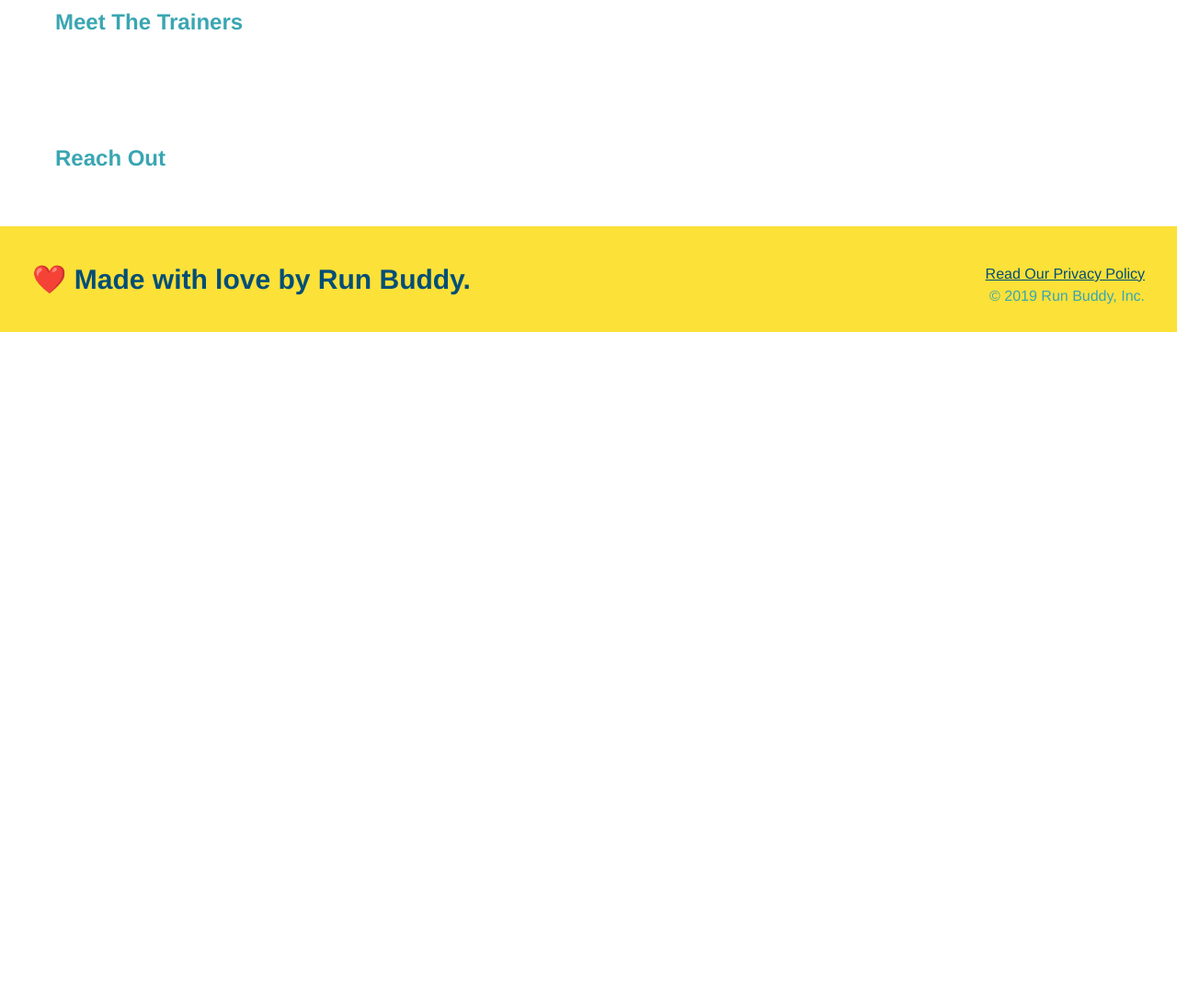
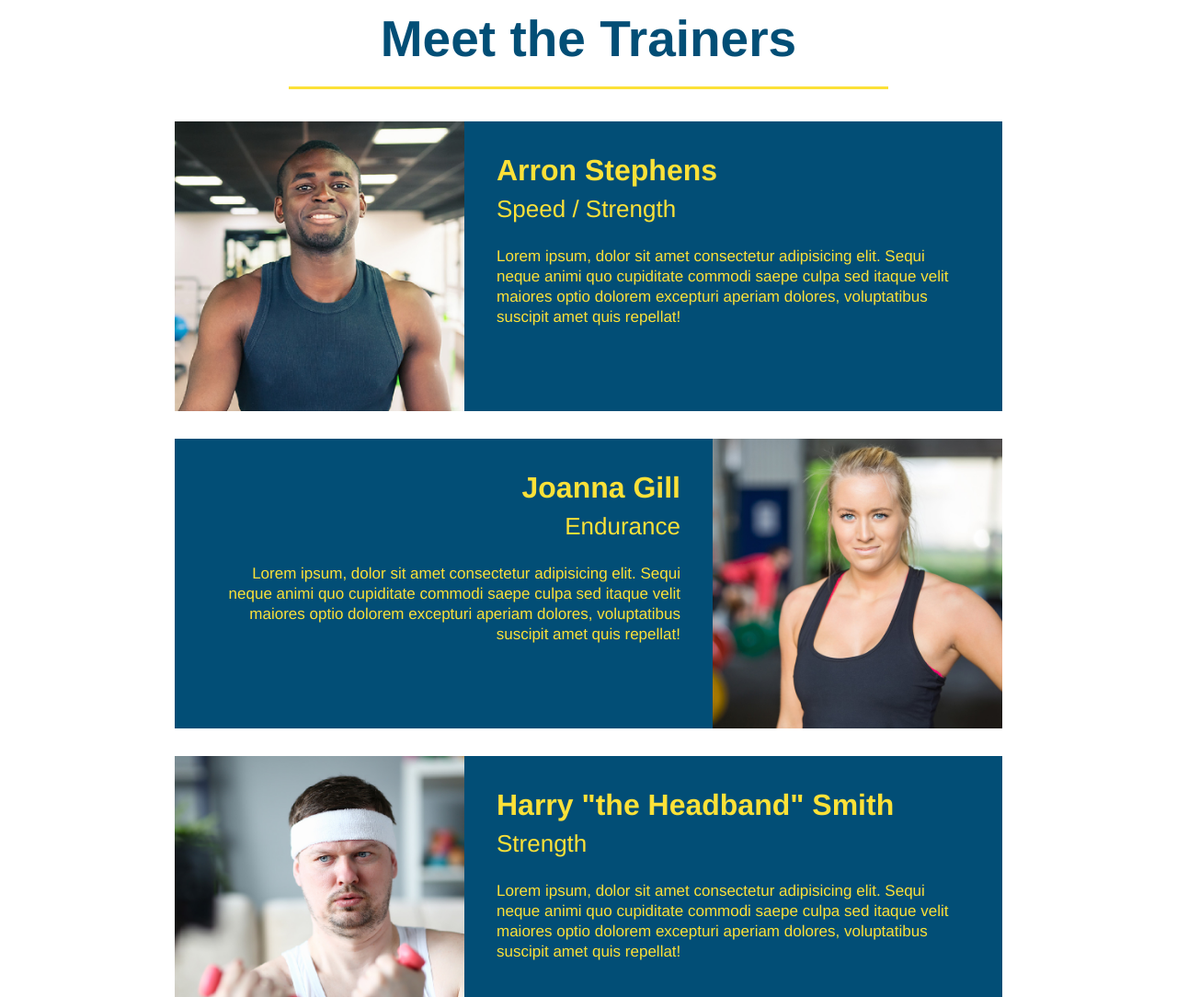
Before and after one commit to vivianarodriguez1712/run-buddy, a plain HTML site: page index.html in a window 1280 px wide. Shown: the part 2900-3984 px from the top of the page at 92% size. Before the commit the page ends 3261 px from the top, so only its background shows below. Drawn offline with Linux system fonts and the light colour scheme.

Commit message:
meet the trainers section

```diff
--- a/assets/css/style.css
+++ b/assets/css/style.css
@@ -200,3 +200,50 @@ body {
   .steps span {
     font-size: 38px;
   }
+
+  .trainers {
+    text-align: center;
+  }
+
+  .trainer {
+    overflow: auto;
+    width: 900px;
+    margin: 0 auto 30px auto;
+    background: #024e76;
+    color: #fce138;
+  }
+
+  .trainer img {
+    width: 35%;
+    float: left;
+  }
+
+  .trainer-bio {
+    padding: 35px;
+    float: left;
+    width: 65%;
+  }
+
+  .text-left {
+    text-align: left;
+  }
+
+  .text-right {
+    text-align: right;
+  }
+
+  .trainer-bio h3 {
+    font-size: 32px;
+    margin-bottom: 8px;
+  }
+
+  .trainer-bio h4 {
+    font-weight: lighter;
+    font-size: 26px;
+    margin-bottom: 25px;
+  }
+
+  .trainer-bio p {
+    font-size: 17px;
+    line-height: 1.3;
+  }
--- a/index.html
+++ b/index.html
@@ -109,9 +109,49 @@
 <section id="what-you-do" class="steps"></section>
 
    <!-- "meet the trainers" section -->
-   <section>
-     <h2>Meet The Trainers</h2>
-   </section>
+   <section id="your-trainers" class="trainers">
+    <h2 class="section-title primary-border">
+      Meet the Trainers
+      </h2>
+      <article class="trainer">
+        <img src="./assets/01-05-trainers/trainer-1.jpg" alt="Arron Stephens in his workout clothes, ready to pump iron" />
+        <div class="trainer-bio text-left">
+          <h3>Arron Stephens</h3>
+          <h4>Speed / Strength</h4>
+          <p>
+            Lorem ipsum, dolor sit amet consectetur adipisicing elit. Sequi neque animi quo cupiditate commodi saepe culpa sed
+            itaque velit maiores optio dolorem excepturi aperiam dolores, voluptatibus suscipit amet quis repellat!
+          </p>
+        </div>
+      </article>
+
+<!-- second trainer bio -->
+<article class="trainer">
+  <div class="trainer-bio text-right">
+    <h3>Joanna Gill</h3>
+    <h4>Endurance</h4>
+    <p>
+      Lorem ipsum, dolor sit amet consectetur adipisicing elit. Sequi neque animi quo cupiditate commodi saepe culpa sed
+      itaque velit maiores optio dolorem excepturi aperiam dolores, voluptatibus suscipit amet quis repellat!
+    </p>
+  </div>
+  <img src="./assets/01-05-trainers/trainer-2.jpg" alt="Joanna Gill cooling off after a workout" />
+</article>
+
+<!-- third trainer bio -->
+<article class="trainer">
+  <img src="./assets/01-05-trainers/trainer-3.jpg" alt="Harry Smith wearing a headband and lifting comically small pink weights" />
+  <div class="trainer-bio text-left">
+    <h3>Harry "the Headband" Smith</h3>
+    <h4>Strength</h4>
+    <p>
+      Lorem ipsum, dolor sit amet consectetur adipisicing elit. Sequi neque animi quo cupiditate commodi saepe culpa sed
+      itaque velit maiores optio dolorem excepturi aperiam dolores, voluptatibus suscipit amet quis repellat!
+    </p>
+  </div>
+</article>
+
+  </section>
 
 
    <!-- "reach out" section -->
```
Also changed, not shown: assets/01-05-trainers/trainer-1.jpg (added), assets/01-05-trainers/trainer-2.jpg (added), assets/01-05-trainers/trainer-3.jpg (added).
